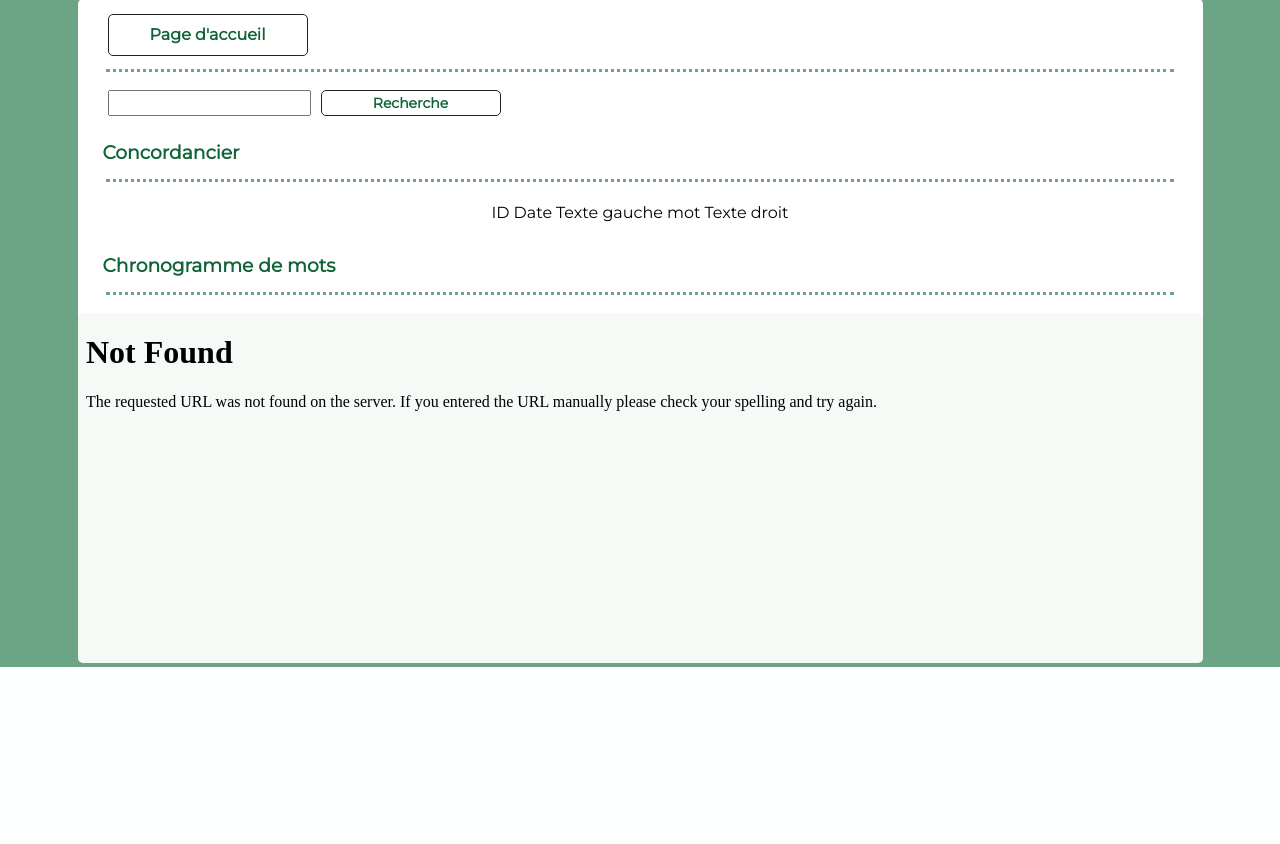
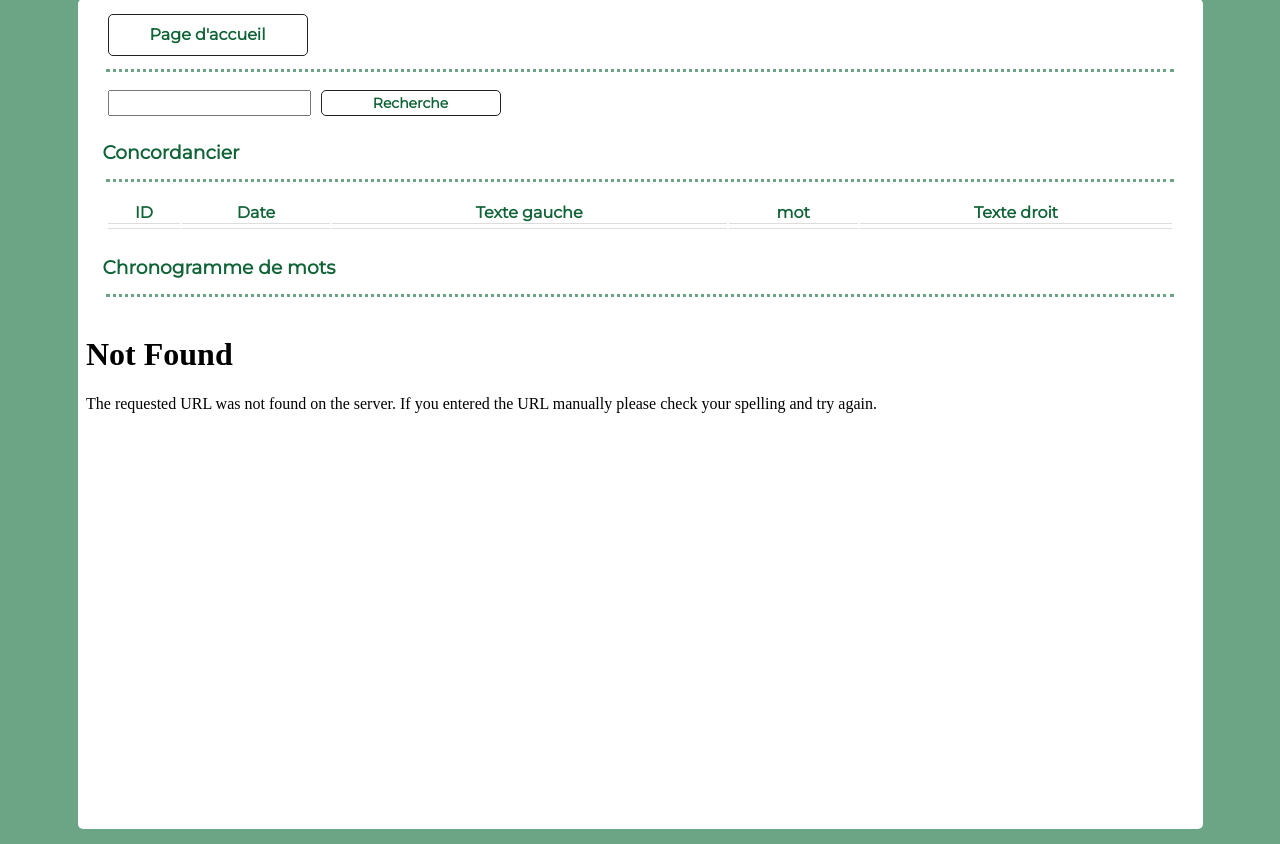
Before and after one commit to SymGo/DataCNIL, a Flask app: page /concordance_et_chronogram in a window 1280 px wide. Shown: the part 146-990 px from the top of the page. Before the commit the page ends 813 px from the top, so only its background shows below. Run offline with Flask 2, Linux system fonts and the light colour scheme; lists and menus that the app fills with data are empty; parts of the project's set-up code (start-up, migrations or seed data) failed here and were passed over.

Commit message:
css changes in the autres_stats delib and results docs

```diff
--- a/static/css/styles.css
+++ b/static/css/styles.css
@@ -28,6 +28,13 @@
     color: #0f6336;
     display: inline-flex;
     margin: 0;
+}
+
+th, td {
+  border-bottom: 1px solid #ddd;
+  text-align: center;
+  color: #0f6336;
+  font-family: 'Montserrat';
 }
 
 select {
@@ -66,15 +73,29 @@
   position: relative;
 }
 
-.bottom-container, .bottom-container-page-delib {
+.bottom-container, .bottom-container-page-delib, .bottom-container-stats, .bottom-container-other {
   margin: auto;
   width: 90%;
   height: 650px;
   position: relative;
 }
 
+.bottom-container-other {
+    height: 830px;
+}
+
+.bottom-container-stats {
+    height: 550px;
+}
+
 .bottom-container-page-delib {
     height: 1250px;
+}
+
+.other-stats-table {
+    width: 95%;
+    max-height: 300px;
+    overflow-y: auto;
 }
 
 .advanced-search {
@@ -241,7 +262,7 @@
 
 .stats-button, .autre-stats-button {
   position: absolute;
-  top: 15px;
+  top: 0;
   right: 25px;
 }
 
@@ -278,8 +299,7 @@
     position: relative;
     padding: 5px 25px;
     border-radius: 5px;
-    height: 450px;
-    overflow-y: scroll;
+    height: 400px;
 }
 
 .single-delib-most-freq {
@@ -289,15 +309,21 @@
     margin-top: 3px;
 }
 
+.word-freq {
+    position: absolute;
+    left: 0;
+    margin-left: 75px;
+}
+
 .word-cloud {
     position: absolute;
     right: 0;
-    margin-right: 15px;
+    margin-right: 75px;
 }
 
 .word-cloud-img {
-    width: 550px;
-    height: 350px;
+    width: 500px;
+    height: 300px;
     display: block;
     margin: auto;
 }
@@ -313,6 +339,10 @@
     width: 750px;
     height: 900px;
     background-color: black;
+}
+
+.search-stats {
+    padding: 20px 0;
 }
 
 button, .message-submit, .search-button input[type="submit"], .other-search-button input[type="submit"] {
--- a/templates/autres_stats.html
+++ b/templates/autres_stats.html
@@ -10,7 +10,7 @@
 
 </div>
 
-<div class="bottom-container">
+<div class="bottom-container-other">
   <div class="about-container">
     <a href="{{ url_for('index') }}"><button type="button" name="button" class="about-button">Page d'accueil</button></a>
     <hr class="hr-latest-results">
@@ -25,13 +25,13 @@
     <h3>Concordancier</h3>
     <hr class="hr-latest-results">
     <div class="concordance-table">
-    <table>
+    <table class="other-stats-table">
       <tr>
-        <td>ID</td>
-        <td>Date</td>
-        <td>Texte gauche</td>
-        <td>mot</td>
-        <td>Texte droit</td>
+        <th>ID</th>
+        <th>Date</th>
+        <th>Texte gauche</th>
+        <th>mot</th>
+        <th>Texte droit</th>
       </tr>
       <tr>
         <td></td>
@@ -44,8 +44,8 @@
     </div>
     <h3>Chronogramme de mots</h3>
     <hr class="hr-latest-results">
-    <div class="statistical-information">
-      <iframe width="100%" height="100%" frameborder="0" scrolling="no" src="{{ url_for('static', filename='images/ngram.html') }}"></iframe>
+    <div>
+      <iframe width="100%" height="500px" frameborder="0" scrolling="no" src="{{ url_for('static', filename='images/ngram.html') }}"></iframe>
     </div>
   </div>
 </div>
```
Also changed, not shown: templates/deliberation.html (+7 -3 lines), templates/resultat_recherche.html (+10 -7 lines).
